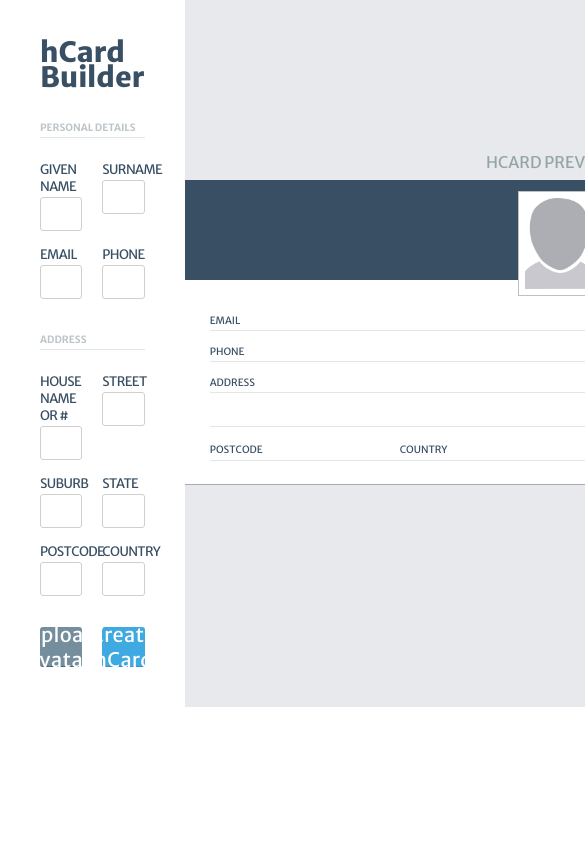
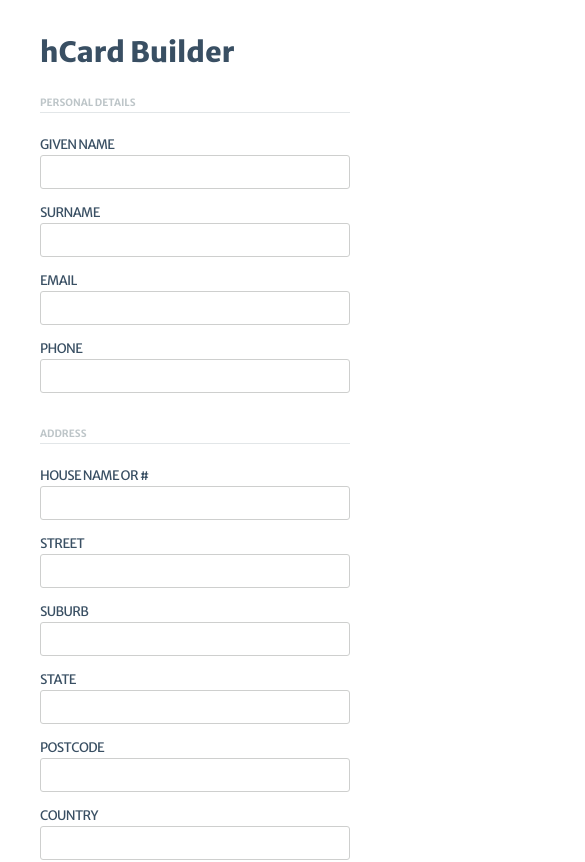
Before and after one commit to w1kt/domain-test, a React (Create React App) app: page / in a window 390 px wide. Shown: the top 862 px of the page, 585 px wide, since content can reach past the window. Built offline with nearby package versions, Linux system fonts and the light colour scheme.

Commit message:
Added responsive media queries

```diff
--- a/src/App.css
+++ b/src/App.css
@@ -13,5 +13,29 @@ h2 {
   margin: 0;
 }
 * {
-  box-sizing: border-box
+  box-sizing: border-box;
 }
+@media only screen and (max-width: 900px) {
+  .App {
+    flex-direction: column;
+  }
+  .ComponentPreview {
+    min-height: 460px;
+  }
+}
+@media only screen and (max-width: 450px) {
+  div.flex-grid.two-col > * {
+    width: calc(100% - 20px);
+  }
+  .flex-grid .Button {
+    margin-top: 10px;
+  }
+  .ComponentPreview {
+    zoom: 0.8;
+  }
+}
+@media only screen and (max-width: 320px) {
+  .ComponentPreview {
+    zoom: 0.7;
+  }
+}
```
